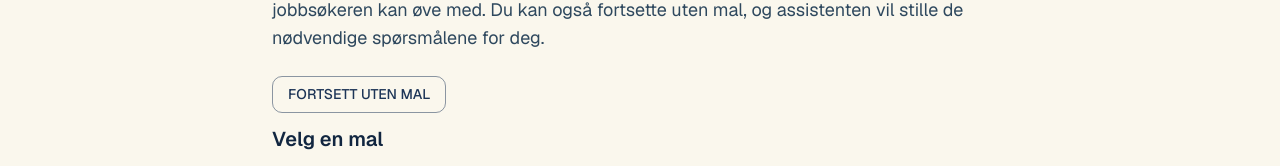
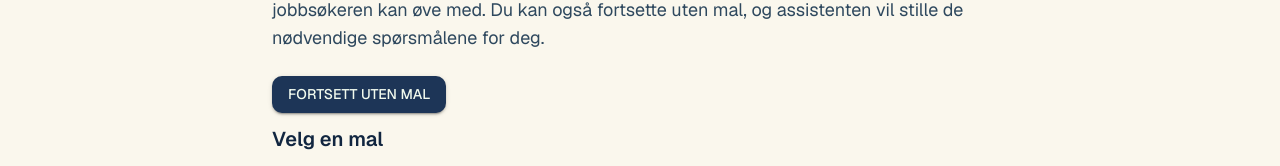
Before and after one commit to IMTEL/team-tdt4290-fall-2026, a Next.js app: page /configure in a window 1280 px wide. Shown: the part 189-355 px from the top of the page. Built offline with nearby package versions, Linux system fonts and the light colour scheme; no server answers; what @mui/material-nextjs would draw is missing.

Commit message:
style: change button variant

```diff
--- a/src/app/configure/ConfigureInterviewer.tsx
+++ b/src/app/configure/ConfigureInterviewer.tsx
@@ -37,7 +37,7 @@ export function ConfigureInterviewer() {
           )}
         </p>
         {/* Changing the template starts the conversation over, since the chat was set up for it. */}
-        <Button variant="outlined" size="small" onClick={() => setChoice(undefined)}>
+        <Button variant="contained" size="small" onClick={() => setChoice(undefined)}>
           {choice ? 'Bytt mal' : 'Velg en mal'}
         </Button>
       </div>
--- a/src/components/templates/TemplatePicker.tsx
+++ b/src/components/templates/TemplatePicker.tsx
@@ -17,7 +17,7 @@ type TemplatePickerProps = {
 export function TemplatePicker({ templates, onSelect }: TemplatePickerProps) {
   return (
     <section aria-labelledby="template-picker-heading" className={styles.picker}>
-      <Button variant="outlined" onClick={() => onSelect(null)} className={styles.scratch}>
+      <Button variant="contained" onClick={() => onSelect(null)} className={styles.scratch}>
         Fortsett uten mal
       </Button>
       <h2 id="template-picker-heading" className={styles.heading}>
```
